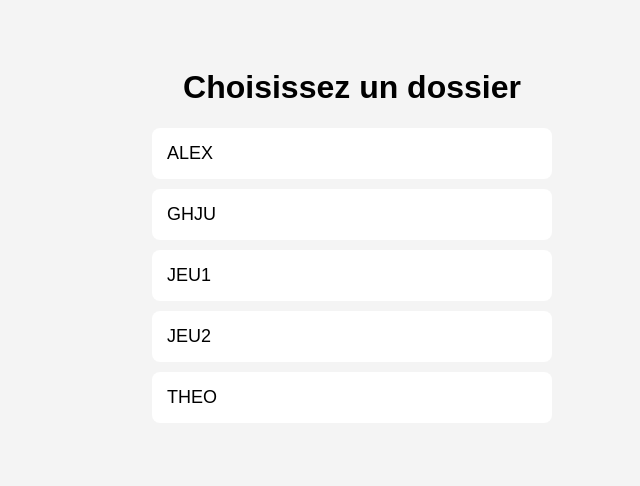
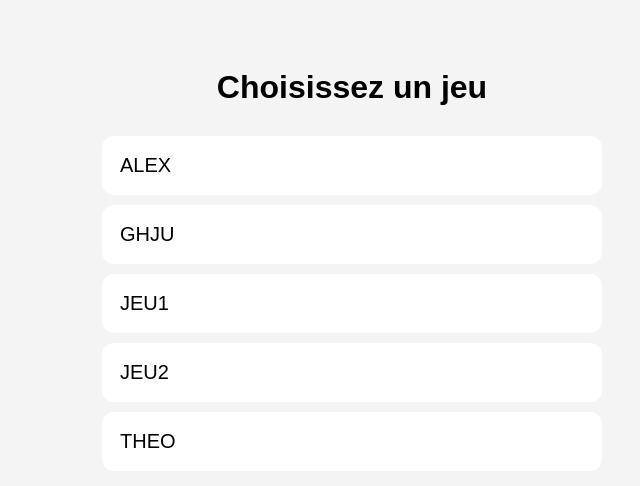
Before and after one commit to Alexxxxxs/mini-game-prosa, a plain HTML site: page index.html in a window 1280 px wide. Shown: the whole page, without its empty margins (288-928 px from the left). Drawn offline with Linux system fonts and the light colour scheme.

Commit message:
update-navigation

```diff
--- a/index.html
+++ b/index.html
@@ -2,7 +2,7 @@
 <html lang="fr">
 <head>
     <meta charset="UTF-8">
-    <title>Liste des dossiers</title>
+    <title>Mini Game Explorer</title>
     <style>
         body {
             font-family: Arial, sans-serif;
@@ -11,19 +11,20 @@
         }
         h1 {
             text-align: center;
+            margin-bottom: 30px;
         }
         ul {
             list-style: none;
             padding: 0;
-            max-width: 400px;
+            max-width: 500px;
             margin: auto;
         }
         li {
             background: white;
             margin: 10px 0;
-            padding: 15px;
-            border-radius: 8px;
-            font-size: 18px;
+            padding: 18px;
+            border-radius: 12px;
+            font-size: 20px;
             transition: 0.2s;
         }
         li:hover {
@@ -38,15 +39,31 @@
 </head>
 <body>
 
-    <h1>Choisissez un dossier</h1>
+    <h1>Choisissez un jeu</h1>
 
-    <ul>
-        <li><a href="ALEX/">ALEX</a></li>
-        <li><a href="GHJU/">GHJU</a></li>
-        <li><a href="JEU1/">JEU1</a></li>
-        <li><a href="JEU2/">JEU2</a></li>
-        <li><a href="THEO/">THEO</a></li>
-    </ul>
+    <ul id="games-list"></ul>
+
+    <script>
+        // Liste MANUELLE des dossiers contenant un jeu
+        const folders = [
+            "ALEX",
+            "GHJU",
+            "JEU1",
+            "JEU2",
+            "THEO"
+        ];
+
+        const list = document.getElementById("games-list");
+
+        folders.forEach(folder => {
+            const li = document.createElement("li");
+
+            // Chaque jeu pointe vers son index.html
+            li.innerHTML = `<a href="./${folder}/index.html">${folder}</a>`;
+
+            list.appendChild(li);
+        });
+    </script>
 
 </body>
 </html>
```
